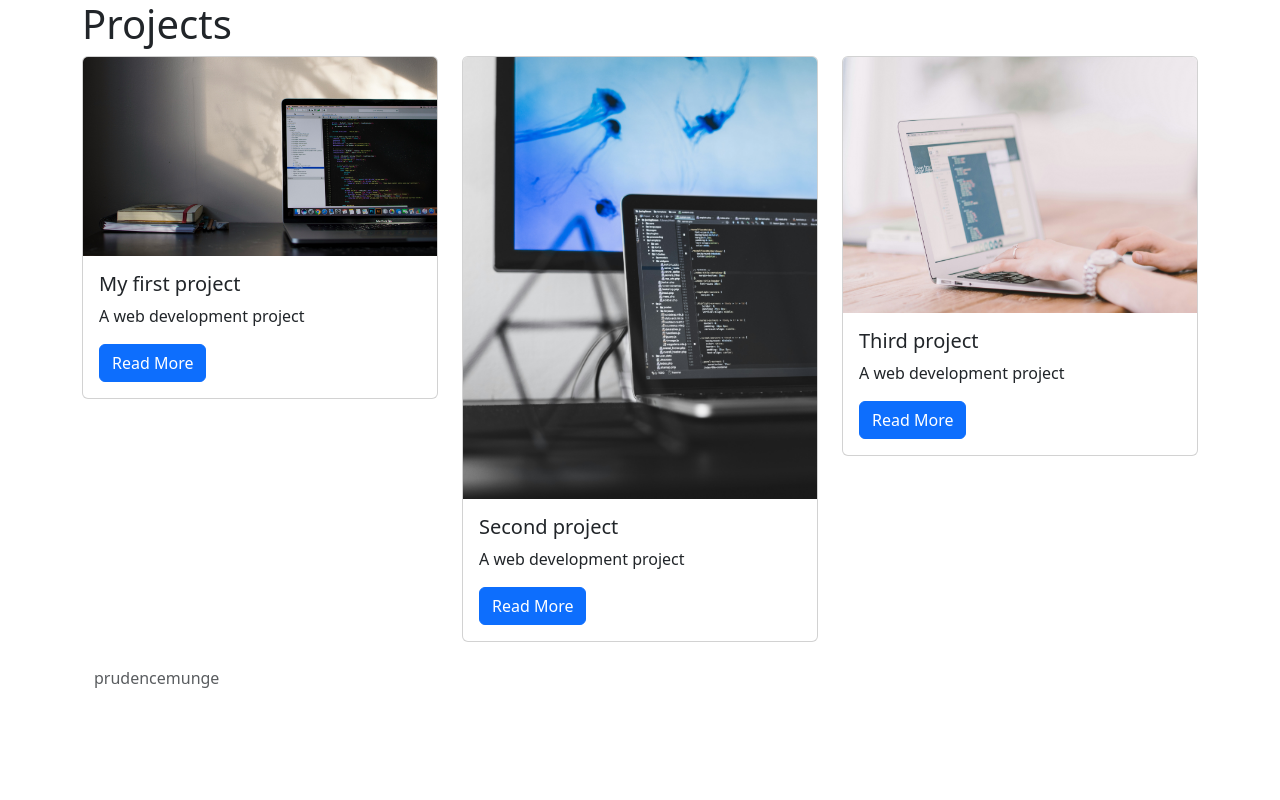
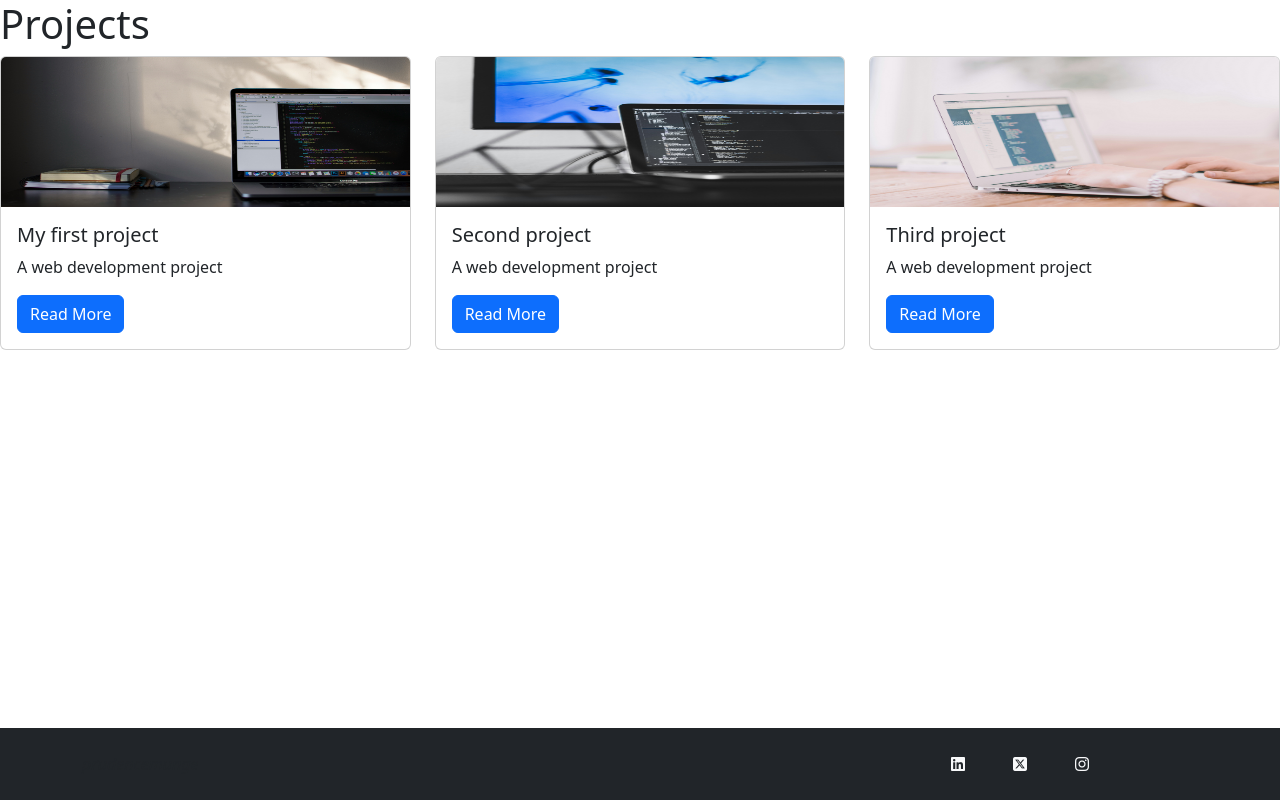
Before and after one commit to pmunge/rp-portfolio, a Django app: page /projects/ in a window 1280 px wide. Run offline with Django 5.2, Linux system fonts and the light colour scheme; data comes from the database, SQL or seed files in the repository; both versions use the stored data as it was after the commit; some libraries are stand-ins or nearby versions.

Commit message:
added a footer

```diff
--- /dev/null
+++ b/personal_portfolio/pages/templates/pages/styles.css
@@ -0,0 +1,3 @@
+.navbar-nav a:hover{
+    color: #fff
+}
--- a/personal_portfolio/personal_portfolio/settings.py
+++ b/personal_portfolio/personal_portfolio/settings.py
@@ -11,6 +11,7 @@
 """
 
 from pathlib import Path
+import os
 
 # Build paths inside the project like this: BASE_DIR / 'subdir'.
 BASE_DIR = Path(__file__).resolve().parent.parent
@@ -132,4 +133,4 @@
 # ...
 
 MEDIA_ROOT = BASE_DIR / "uploads/"
-MEDIA_URL = "media/"
+MEDIA_URL = "/media/"
--- a/personal_portfolio/projects/templates/projects/project_detail.html
+++ b/personal_portfolio/projects/templates/projects/project_detail.html
@@ -7,9 +7,10 @@
 <div class="row">
     <div class="col-md-8">
         {% if project.image %}
-            <img src="{{ project.image.url }}" width="100%">
+            <img src="{{ project.image.url }}" width="100%" height="100%">
         {% endif %}
     </div>
+
     <div class="col-md-4">
         <h5>About the project:</h5>
         <p>{{ project.description }}</p>
--- a/personal_portfolio/projects/templates/projects/project_index.html
+++ b/personal_portfolio/projects/templates/projects/project_index.html
@@ -9,7 +9,7 @@
     <div class="col-md-4">
         <div class="card mb-2">
             {% if project.image %}
-                <img class="card-img-top" src="{{ project.image.url }}">
+                <img class="card-img-top" src="{{ project.image.url }}" width="100px" height="150px">
             {% endif %}
             <div class="card-body">
                 <h5 class="card-title">{{ project.title }}</h5>
--- a/personal_portfolio/templates/base.html
+++ b/personal_portfolio/templates/base.html
@@ -1,5 +1,3 @@
-<!-- templates/base.html -->
-
 <!DOCTYPE html>
 <html lang="en">
 <head>
@@ -8,17 +6,42 @@
     <link
         href="https://cdn.jsdelivr.net/npm/bootstrap@5.3.1/dist/css/bootstrap.min.css"
         rel="stylesheet"
-        href="styles.css"
     >
+    <!-- fontawesome link -->
+    <link
+        href="https://cdnjs.cloudflare.com/ajax/libs/font-awesome/6.6.0/css/all.min.css"
+        rel="stylesheet"
+    >
+    <style>
+        html, body {
+            height: 100%;
+        }
+        .content {
+            flex: 1;
+        }
+    </style>
 </head>
-<body class="container bg-image" >
-{% block page_content %}{% endblock page_content %}
- <footer class="footer mt-auto py-3 bg-darks ">
-    <div class="container">
-        <span class="text-muted">prudencemunge</span>
+<body class="d-flex flex-column bg-image">
+    <div class="content">
+        {% block page_content %}{% endblock page_content %}
     </div>
- </footer>
+    <footer class="bg-dark text-light mt-auto pt-4 pb-4">
+        <div class="container">
+            <div class="row">
+                <div class="col-md-8">
+                    <i><span class="text-muted">prudencemunge</span></i>
+                </div>
+                <div class="col-md-4 text-center">
+                    <ul class="list-unstyled d-flex justify-content-center gap-5 mb-0">
+                        <li><a href="#" class="text-light"><i class="fa-brands fa-linkedin"></i></a></li>
+                        <li><a href="#" class="text-light"><i class="fa-brands fa-square-x-twitter"></i></a></li>
+                        <li><a href="#" class="text-light"><i class="fa-brands fa-instagram"></i></a></li>
+                    </ul>
+                </div>
+            </div>
+        </div>
+    </footer>
 
-<script src="https://cdn.jsdelivr.net/npm/bootstrap@5.1.3/dist/js/bootstrap.bundle.min.js"></script>
+    <script src="https://cdn.jsdelivr.net/npm/bootstrap@5.1.3/dist/js/bootstrap.bundle.min.js"></script>
 </body>
 </html>
--- a/personal_portfolio/templates/styles.css
+++ /dev/null
@@ -1,6 +0,0 @@
-.bg-image {
-    background-image: url("hero.jpg"); /* Replace with your image path */
-    background-size: cover; /* Adjust as needed (cover, contain, etc.) */
-    background-repeat: no-repeat; /* Adjust as needed (repeat, no-repeat) */
-    background-position: center; /* Adjust as needed (center, top left, etc.) */
-}
```
Also changed, not shown: personal_portfolio/pages/templates/pages/home.html (+42 -16 lines), personal_portfolio/db.sqlite3, personal_portfolio/images/hero.jpg (renamed from personal_portfolio/templates/hero.jpg), 2 other files.
